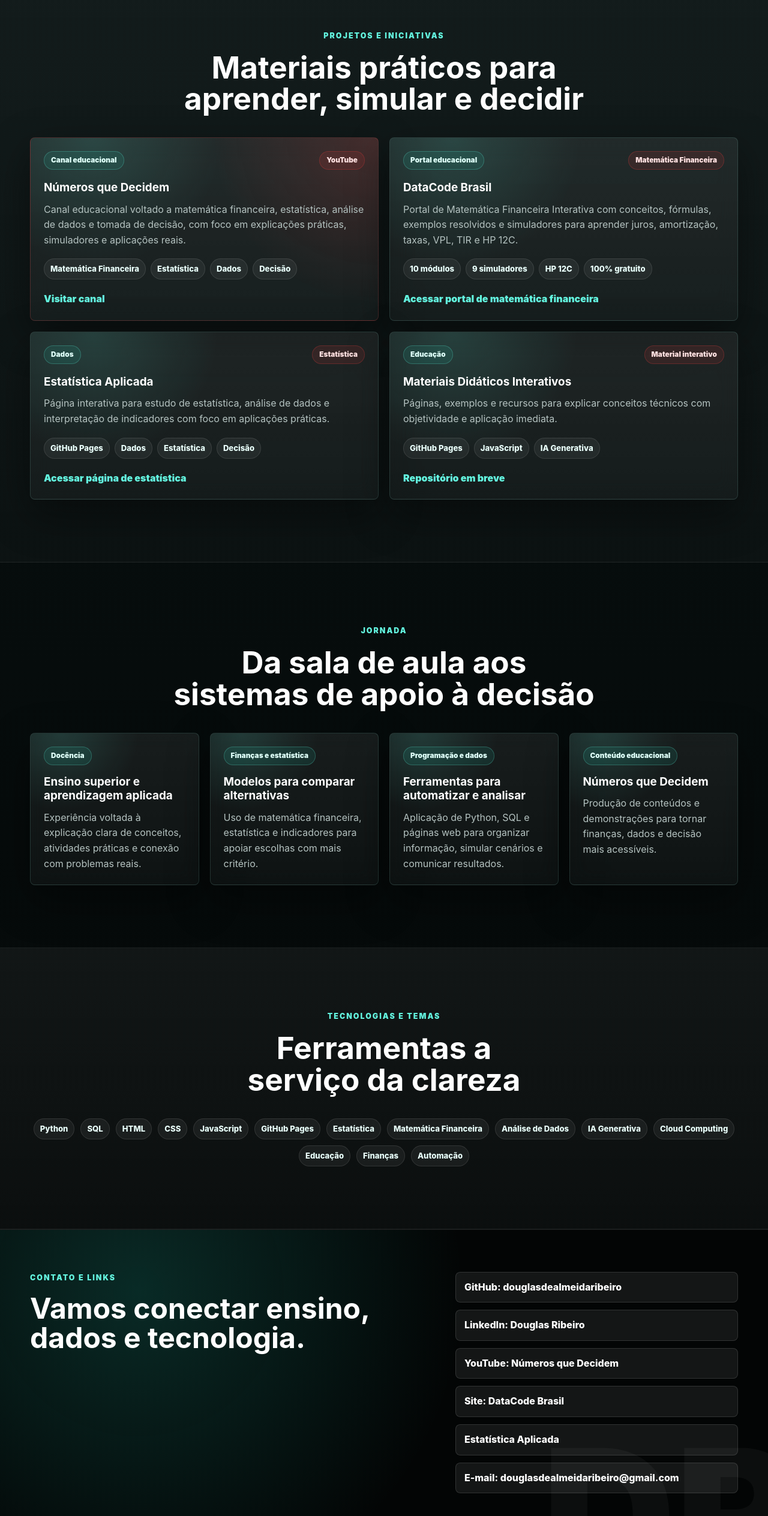
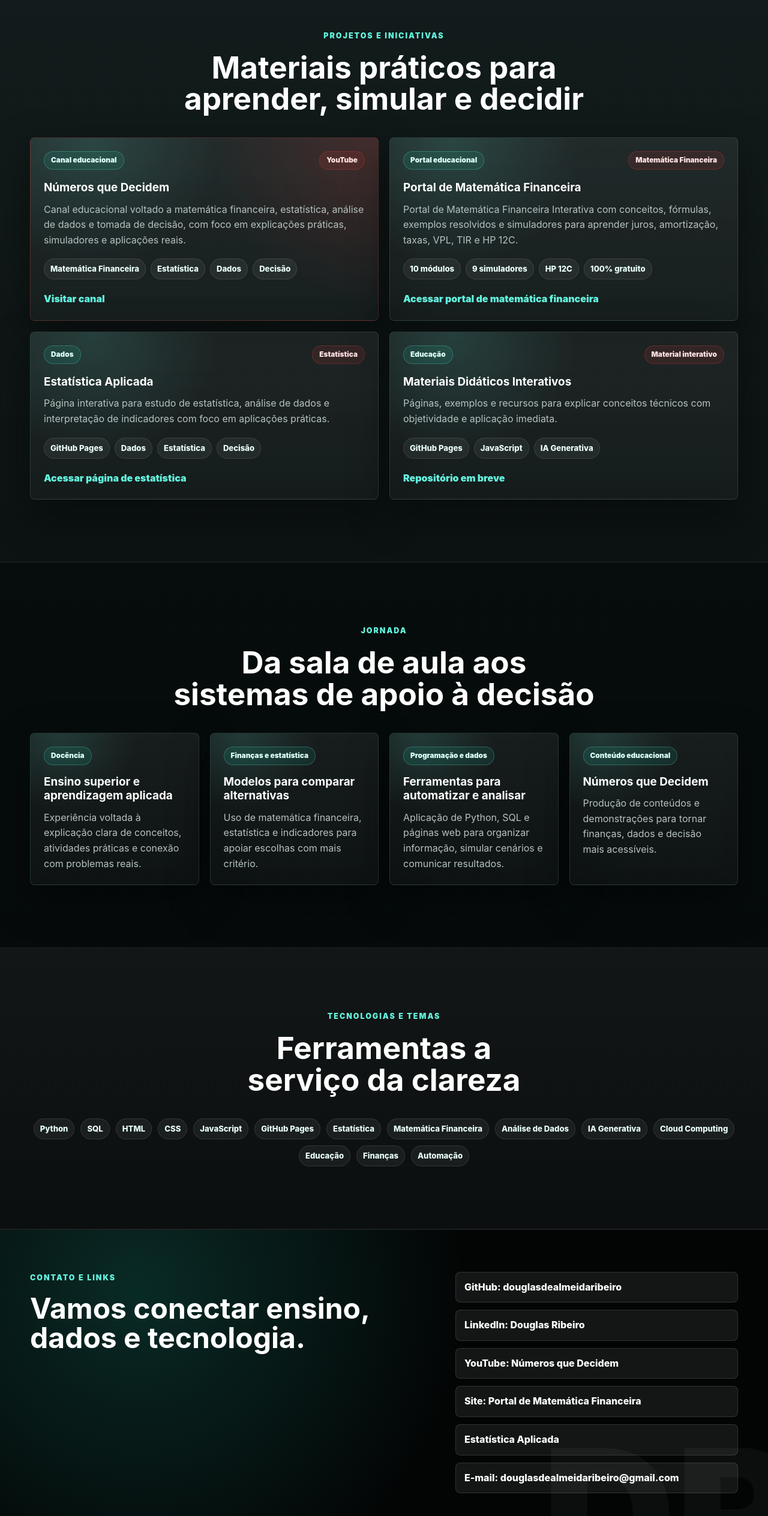
Before and after one commit to douglasdealmeidaribeiro/douglasdealmeidaribeiro.github.io, a plain HTML site: page index.html in a window 1280 px wide. Shown: the part 2443-4971 px from the top of the page at 60% size. Drawn offline with Linux system fonts and the light colour scheme.

Commit message:
Renomeia card de matematica financeira

```diff
--- a/index.html
+++ b/index.html
@@ -214,7 +214,7 @@
               <span class="project-type">Portal educacional</span>
               <span class="project-status">Matemática Financeira</span>
             </div>
-            <h3>DataCode Brasil</h3>
+            <h3>Portal de Matemática Financeira</h3>
             <p>
               Portal de Matemática Financeira Interativa com conceitos, fórmulas, exemplos resolvidos e
               simuladores para aprender juros, amortização, taxas, VPL, TIR e HP 12C.
@@ -355,7 +355,7 @@
           YouTube: Números que Decidem
         </a>
         <a href="https://datacodebrasil.com" target="_blank" rel="noopener noreferrer">
-          Site: DataCode Brasil
+          Site: Portal de Matemática Financeira
         </a>
         <a
           href="https://douglasdealmeidaribeiro.github.io/stat/index.html"
```
